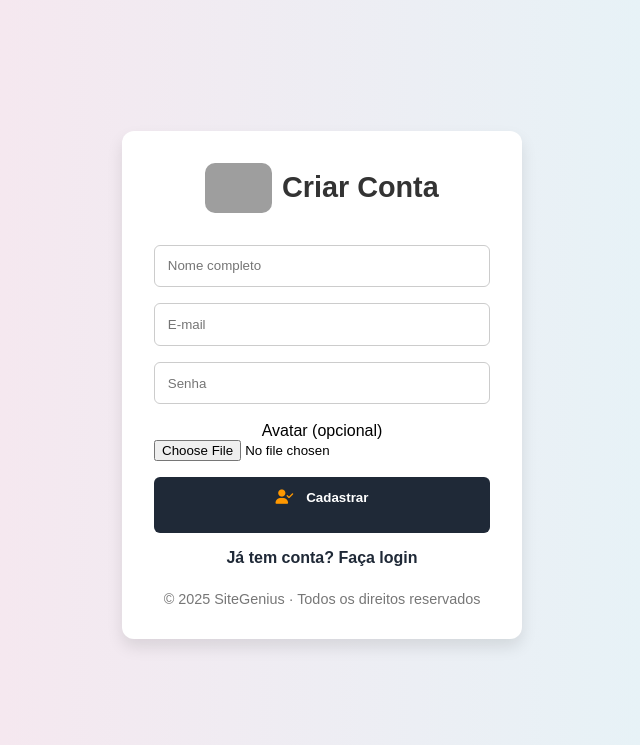
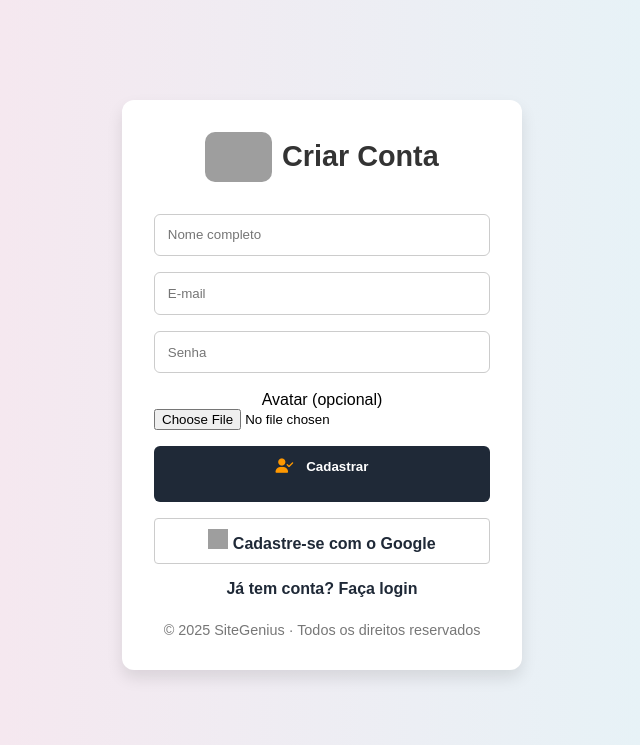
Before and after one commit to Emano4777/sitegenius, a Flask app: page /register in a window 1280 px wide. Shown: the part 55-800 px from the top of the page, without its empty margins (318-958 px from the left). Run offline with Flask 3, Linux system fonts and the light colour scheme; some libraries are stand-ins or nearby versions; grey boxes are pictures that could not be loaded.

Commit message:
login google

```diff
--- a/templates/register.html
+++ b/templates/register.html
@@ -363,6 +363,30 @@ header {
   text-decoration: underline;
 }
 
+.btn-google {
+    display: flex;
+    align-items: center;
+    justify-content: center;
+    border: 1px solid #ccc;
+    border-radius: 4px;
+    padding: 10px;
+    font-weight: bold;
+    gap: 10px;
+    text-decoration: none;
+    color: #444;
+    background-color: white;
+    margin-top: 15px;
+    transition: background-color 0.3s ease;
+  }
+
+  .btn-google:hover {
+    background-color: #f0f0f0;
+  }
+
+  .google-icon {
+    width: 20px;
+    height: 20px;
+  }
 
 
 
@@ -478,12 +502,19 @@ header {
         Cadastrar
       </button>
 
+
+    <a href="{{ url_for('login_google') }}" class="btn-google">
+      <img src="https://www.gstatic.com/firebasejs/ui/2.0.0/images/auth/google.svg" alt="Google" class="google-icon">
+      Cadastre-se com o Google
+    </a>
+
       {% if erro %}
         <div class="error">
           {{ erro }}
         </div>
       {% endif %}
     </form>
+
 
     <a href="/login">Já tem conta? Faça login</a>
 
```
